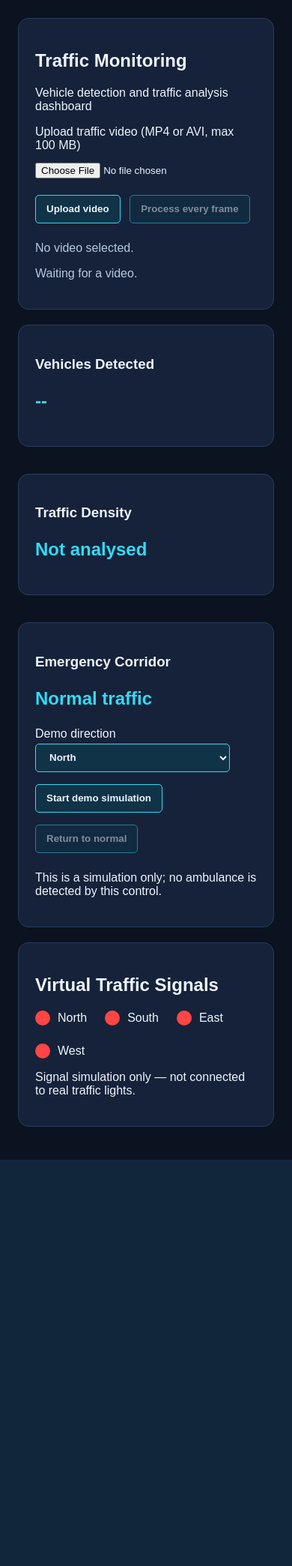
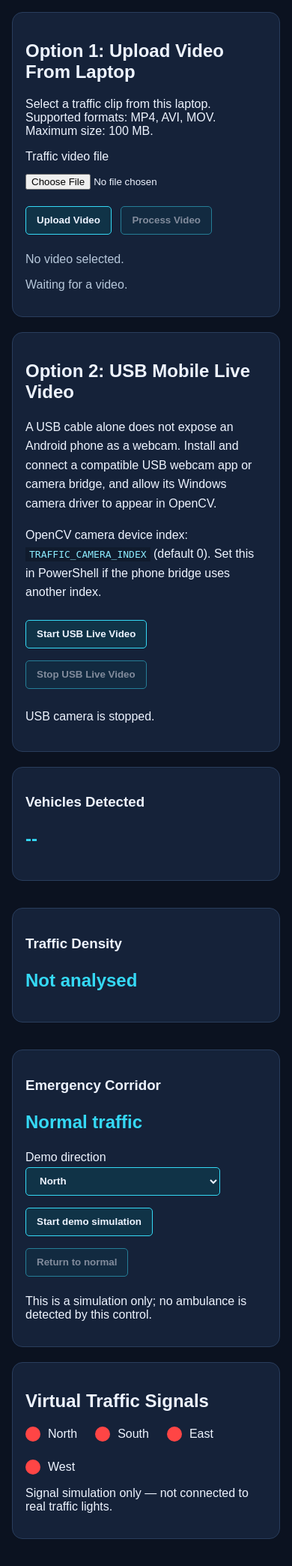
Before and after one commit to sachinbarhate-01/ai-traffic, a Flask app: page / in a window 390 px wide. Shown: the part 145-2234 px from the top of the page at 75% size. Before the commit the page ends 1692 px from the top, so only its background shows below. Run offline with Flask 3, Linux system fonts and the light colour scheme.

Commit message:
Add USB live camera and video processing

```diff
--- a/app.py
+++ b/app.py
@@ -2,22 +2,27 @@
 from pathlib import Path
 from uuid import uuid4
 
-from flask import Flask, jsonify, render_template, request, send_from_directory
+from flask import Flask, Response, jsonify, render_template, request, send_from_directory
 from werkzeug.utils import secure_filename
 
 from utils.emergency_corridor import EmergencyCorridor
-from utils.traffic_density import assess_density, density_thresholds_from_env
+from utils.live_camera import LiveCameraManager
+from utils.traffic_density import assess_density, density_thresholds_from_env, signal_timing
 from utils.vehicle_detection import process_video
 
 app = Flask(__name__)
 PROJECT_DIR = Path(__file__).resolve().parent
 UPLOAD_DIR = PROJECT_DIR / "videos" / "uploads"
 PROCESSED_DIR = PROJECT_DIR / "videos" / "processed"
-ALLOWED_EXTENSIONS = {"mp4", "avi"}
-app.config["MAX_CONTENT_LENGTH"] = 100 * 1024 * 1024
+ALLOWED_EXTENSIONS = {"mp4", "avi", "mov"}
+MAX_UPLOAD_MB = int(os.environ.get("TRAFFIC_MAX_UPLOAD_MB", "100"))
+if MAX_UPLOAD_MB <= 0:
+    raise ValueError("TRAFFIC_MAX_UPLOAD_MB must be greater than zero.")
+app.config["MAX_CONTENT_LENGTH"] = MAX_UPLOAD_MB * 1024 * 1024
 UPLOAD_DIR.mkdir(parents=True, exist_ok=True)
 PROCESSED_DIR.mkdir(parents=True, exist_ok=True)
 corridor = EmergencyCorridor()
+live_camera = LiveCameraManager()
 
 
 def allowed_file(filename):
@@ -26,7 +31,7 @@
 
 @app.get("/")
 def home():
-    return render_template("index.html")
+    return render_template("index.html", max_upload_mb=MAX_UPLOAD_MB)
 
 
 @app.post("/api/upload")
@@ -48,6 +53,7 @@
         filename=unique_name,
         status="uploaded",
         message="Upload complete. Start processing to run YOLO inference.",
+        max_upload_mb=MAX_UPLOAD_MB,
     )
 
 
@@ -55,6 +61,8 @@
 def process_uploaded_video():
     data = request.get_json(silent=True) or {}
     filename = data.get("filename", "")
+    if not isinstance(filename, str):
+        return jsonify(success=False, error="Invalid uploaded video filename."), 400
     safe_name = secure_filename(filename)
     if not safe_name or safe_name != filename or not allowed_file(safe_name):
         return jsonify(success=False, error="Invalid uploaded video filename."), 400
@@ -105,6 +113,38 @@
     return send_from_directory(PROCESSED_DIR, safe_name, mimetype="video/mp4")
 
 
+@app.get("/api/live/status")
+def live_camera_status():
+    return jsonify(live_camera.status())
+
+
+@app.post("/api/live/start")
+def start_live_camera():
+    result = live_camera.start()
+    if not result["success"]:
+        status_code = 409 if result.get("active") else 503
+        return jsonify(result), status_code
+    return jsonify({**result, "stream_url": "/api/live/stream"})
+
+
+@app.get("/api/live/stream")
+def usb_live_stream():
+    if not live_camera.status()["active"]:
+        return jsonify(success=False, error="USB live video is not running. Start it first."), 409
+    if not live_camera.claim_stream():
+        return jsonify(success=False, error="A USB live video stream is already connected."), 409
+    return Response(
+        live_camera.stream_frames(),
+        mimetype="multipart/x-mixed-replace; boundary=frame",
+        headers={"Cache-Control": "no-store", "X-Accel-Buffering": "no"},
+    )
+
+
+@app.post("/api/live/stop")
+def stop_live_camera():
+    return jsonify(live_camera.stop())
+
+
 @app.get("/api/corridor")
 def corridor_status():
     return jsonify(corridor.status())
@@ -126,8 +166,15 @@
 
 @app.errorhandler(413)
 def upload_too_large(_error):
-    return jsonify(success=False, error="Video exceeds the 100 MB upload limit."), 413
+    return jsonify(
+        success=False,
+        error=f"Video exceeds the configured {MAX_UPLOAD_MB} MB upload limit.",
+    ), 413
 
 
 if __name__ == "__main__":
-    app.run(debug=os.environ.get("FLASK_DEBUG", "0") == "1")
+    app.run(
+        host="127.0.0.1",
+        port=int(os.environ.get("PORT", "5000")),
+        debug=os.environ.get("FLASK_DEBUG", "0") == "1",
+    )
--- a/static/css/style.css
+++ b/static/css/style.css
@@ -90,6 +90,57 @@
     overflow-wrap: anywhere;
 }
 
+code {
+    padding: 2px 5px;
+    color: #8cecff;
+    background: #101b2d;
+}
+
+#usbLivePanel > p {
+    max-width: 850px;
+    line-height: 1.6;
+    overflow-wrap: anywhere;
+}
+
+#usbLiveFrame {
+    display: block;
+    width: 100%;
+    max-height: 560px;
+    margin-top: 14px;
+    object-fit: contain;
+    background: #05080d;
+    border: 1px solid #293d5c;
+    border-radius: 8px;
+}
+
+.live-metrics {
+    margin-top: 16px;
+}
+
+.live-metrics article {
+    min-width: 0;
+    padding: 14px;
+    border: 1px solid #293d5c;
+    border-radius: 8px;
+    background: #101b2d;
+}
+
+.live-metrics h3 {
+    margin-top: 0;
+    font-size: 15px;
+}
+
+.live-metrics ul {
+    padding-left: 18px;
+    color: #b7c8db;
+    overflow-wrap: anywhere;
+}
+
+#usbSignalTiming {
+    color: #b7c8db;
+    font-size: 13px;
+}
+
 progress {
     width: min(100%, 480px);
     height: 12px;
@@ -171,4 +222,16 @@
     .cards {
         grid-template-columns: 1fr;
     }
+
+    main {
+        padding: 16px;
+    }
+
+    .panel {
+        padding: 17px;
+    }
+
+    button {
+        max-width: 100%;
+    }
 }
--- a/static/js/script.js
+++ b/static/js/script.js
@@ -9,6 +9,7 @@
 const annotatedSection = document.getElementById("annotatedSection");
 let currentVideoUrl = null;
 let uploadedFilename = null;
+let liveStatusTimer = null;
 
 function clearAnalysis() {
     document.getElementById("analysisDetails").hidden = true;
@@ -18,6 +19,13 @@
     document.getElementById("density").textContent = "Not analysed";
 }
 
+function clearPreview() {
+    if (currentVideoUrl) URL.revokeObjectURL(currentVideoUrl);
+    currentVideoUrl = null;
+    preview.removeAttribute("src");
+    preview.style.display = "none";
+}
+
 input.addEventListener("change", () => {
     const file = input.files[0];
     uploadedFilename = null;
@@ -25,18 +33,22 @@
     processingError.textContent = "";
     clearAnalysis();
     if (!file) {
+        clearPreview();
         uploadStatus.textContent = "No video selected.";
         return;
     }
 
     const extension = file.name.split(".").pop().toLowerCase();
-    if (!["mp4", "avi"].includes(extension)) {
-        uploadStatus.textContent = "Choose an MP4 or AVI video.";
+    const maxBytes = Number(input.dataset.maxBytes);
+    if (!["mp4", "avi", "mov"].includes(extension)) {
+        clearPreview();
+        uploadStatus.textContent = "Choose an MP4, AVI, or MOV video.";
         input.value = "";
         return;
     }
-    if (file.size > 100 * 1024 * 1024) {
-        uploadStatus.textContent = "The selected video exceeds the 100 MB limit.";
+    if (file.size > maxBytes) {
+        clearPreview();
+        uploadStatus.textContent = `The selected video exceeds the ${Math.round(maxBytes / (1024 * 1024))} MB limit.`;
         input.value = "";
         return;
     }
@@ -60,7 +72,7 @@
 uploadButton.addEventListener("click", async () => {
     const file = input.files[0];
     if (!file) {
-        uploadStatus.textContent = "Select an MP4 or AVI video first.";
+        uploadStatus.textContent = "Select an MP4, AVI, or MOV video first.";
         return;
     }
 
@@ -181,3 +193,118 @@
 });
 
 refreshCorridor();
+
+const usbStartButton = document.getElementById("startUsbLive");
+const usbStopButton = document.getElementById("stopUsbLive");
+const usbStatus = document.getElementById("usbConnectionStatus");
+const usbError = document.getElementById("usbLiveError");
+const usbFrame = document.getElementById("usbLiveFrame");
+const usbMetrics = document.getElementById("usbLiveMetrics");
+
+function renderLiveStatus(state) {
+    usbStatus.textContent = state.message || "USB camera status unavailable.";
+    usbStartButton.disabled = Boolean(state.active);
+    usbStopButton.disabled = !state.active;
+
+    if (state.error) {
+        usbError.textContent = state.error;
+    } else if (state.active) {
+        usbError.textContent = "";
+    }
+
+    if (state.frame_vehicle_count !== null && state.frame_vehicle_count !== undefined) {
+        document.getElementById("usbVehicleCount").textContent = state.frame_vehicle_count;
+        document.getElementById("usbDensity").textContent = state.density || "--";
+        document.getElementById("usbSignalStatus").textContent = state.signal
+            ? `SIMULATED PLAN: Green ${state.signal.green_seconds}s / Red ${state.signal.red_seconds}s`
+            : "--";
+        document.getElementById("usbSignalTiming").textContent = state.signal
+            ? state.signal.label
+            : "Software simulation only.";
+
+        const list = document.getElementById("usbClassCounts");
+        list.replaceChildren();
+        for (const [vehicleClass, count] of Object.entries(state.counts || {})) {
+            const item = document.createElement("li");
+            item.textContent = `${vehicleClass}: ${count}`;
+            list.append(item);
+        }
+        if (list.childElementCount === 0) {
+            const item = document.createElement("li");
+            item.textContent = "No supported vehicles detected in this frame.";
+            list.append(item);
+        }
+        usbMetrics.hidden = false;
+    }
+
+    if (!state.active && state.status !== "connecting") {
+        usbFrame.hidden = true;
+        usbFrame.removeAttribute("src");
+        usbMetrics.hidden = true;
+        document.getElementById("usbVehicleCount").textContent = "--";
+        document.getElementById("usbDensity").textContent = "--";
+        document.getElementById("usbSignalStatus").textContent = "--";
+        document.getElementById("usbSignalTiming").textContent = "Software simulation only.";
+        document.getElementById("usbClassCounts").replaceChildren();
+        if (liveStatusTimer) {
+            clearInterval(liveStatusTimer);
+            liveStatusTimer = null;
+        }
+    }
+}
+
+async function refreshLiveStatus() {
+    try {
+        const response = await fetch("/api/live/status", { cache: "no-store" });
+        renderLiveStatus(await response.json());
+    } catch {
+        usbStatus.textContent = "Could not read USB camera connection status.";
+    }
+}
+
+usbStartButton.addEventListener("click", async () => {
+    usbStartButton.disabled = true;
+    usbError.textContent = "";
+    usbStatus.textContent = "Opening configured OpenCV camera...";
+    try {
+        const result = await readJson(await fetch("/api/live/start", { method: "POST" }));
+        usbFrame.src = `${result.stream_url}?t=${Date.now()}`;
+        usbFrame.hidden = false;
+        usbMetrics.hidden = false;
+        usbStopButton.disabled = false;
+        usbStatus.textContent = result.message;
+        if (liveStatusTimer) clearInterval(liveStatusTimer);
+        liveStatusTimer = setInterval(refreshLiveStatus, 750);
+    } catch (error) {
+        usbStartButton.disabled = false;
+        usbStatus.textContent = "USB live video could not start.";
+        usbError.textContent = error.message;
+    }
+});
+
+usbStopButton.addEventListener("click", async () => {
+    usbStopButton.disabled = true;
+    try {
+        const response = await fetch("/api/live/stop", { method: "POST" });
+        const state = await response.json();
+        renderLiveStatus(state);
+    } catch (error) {
+        usbError.textContent = `Could not stop USB live video: ${error.message}`;
+    } finally {
+        usbFrame.hidden = true;
+        usbFrame.removeAttribute("src");
+        usbStartButton.disabled = false;
+        if (liveStatusTimer) {
+            clearInterval(liveStatusTimer);
+            liveStatusTimer = null;
+        }
+    }
+});
+
+usbFrame.addEventListener("error", () => {
+    if (!usbStopButton.disabled) {
+        usbError.textContent = "Annotated live stream disconnected. Check camera and model status.";
+    }
+});
+
+refreshLiveStatus();
--- a/templates/index.html
+++ b/templates/index.html
@@ -16,13 +16,13 @@
 
     <main>
         <section class="panel">
-            <h2>Traffic Monitoring</h2>
-            <p>Vehicle detection and traffic analysis dashboard</p>
+            <h2>Option 1: Upload Video From Laptop</h2>
+            <p>Select a traffic clip from this laptop. Supported formats: MP4, AVI, MOV. Maximum size: {{ max_upload_mb }} MB.</p>
 
-            <label for="trafficVideo">Upload traffic video (MP4 or AVI, max 100 MB)</label>
-            <input type="file" id="trafficVideo" accept="video/mp4,video/x-msvideo,.mp4,.avi">
-            <button type="button" id="uploadButton">Upload video</button>
-            <button type="button" id="processButton" disabled>Process every frame</button>
+            <label for="trafficVideo">Traffic video file</label>
+            <input type="file" id="trafficVideo" accept="video/mp4,video/x-msvideo,video/quicktime,.mp4,.avi,.mov" data-max-bytes="{{ max_upload_mb * 1024 * 1024 }}">
+            <button type="button" id="uploadButton">Upload Video</button>
+            <button type="button" id="processButton" disabled>Process Video</button>
             <video id="videoPreview" controls playsinline></video>
             <p id="uploadStatus" role="status" aria-live="polite">No video selected.</p>
             <progress id="processingProgress" max="1" value="0" hidden></progress>
@@ -40,6 +40,22 @@
                 <p>Boxes and labels are generated from model detections in the processed video.</p>
                 <video id="annotatedVideo" controls playsinline></video>
             </section>
+        </section>
+
+        <section class="panel" id="usbLivePanel">
+            <h2>Option 2: USB Mobile Live Video</h2>
+            <p id="usbSetupNote">A USB cable alone does not expose an Android phone as a webcam. Install and connect a compatible USB webcam app or camera bridge, and allow its Windows camera driver to appear in OpenCV.</p>
+            <p>OpenCV camera device index: <code>TRAFFIC_CAMERA_INDEX</code> (default 0). Set this in PowerShell if the phone bridge uses another index.</p>
+            <button type="button" id="startUsbLive">Start USB Live Video</button>
+            <button type="button" id="stopUsbLive" disabled>Stop USB Live Video</button>
+            <p id="usbConnectionStatus" role="status" aria-live="polite">USB live video is stopped.</p>
+            <p id="usbLiveError" class="error-message" role="alert"></p>
+            <img id="usbLiveFrame" alt="Annotated USB camera live frames" hidden>
+            <div class="cards live-metrics" id="usbLiveMetrics" hidden>
+                <article><h3>Vehicles in current frame</h3><p class="number" id="usbVehicleCount">--</p><ul id="usbClassCounts"></ul></article>
+                <article><h3>Live traffic density</h3><p class="number" id="usbDensity">--</p></article>
+                <article><h3>Virtual signal status</h3><p class="number" id="usbSignalStatus">--</p><p id="usbSignalTiming">Software simulation only.</p></article>
+            </div>
         </section>
 
         <section class="cards">
```
Also changed, not shown: tests/test_traffic_pipeline.py (+103 -1 lines), utils/live_camera.py (added, +238 -0 lines), utils/vehicle_detection.py (+5 -2 lines), README.md.
